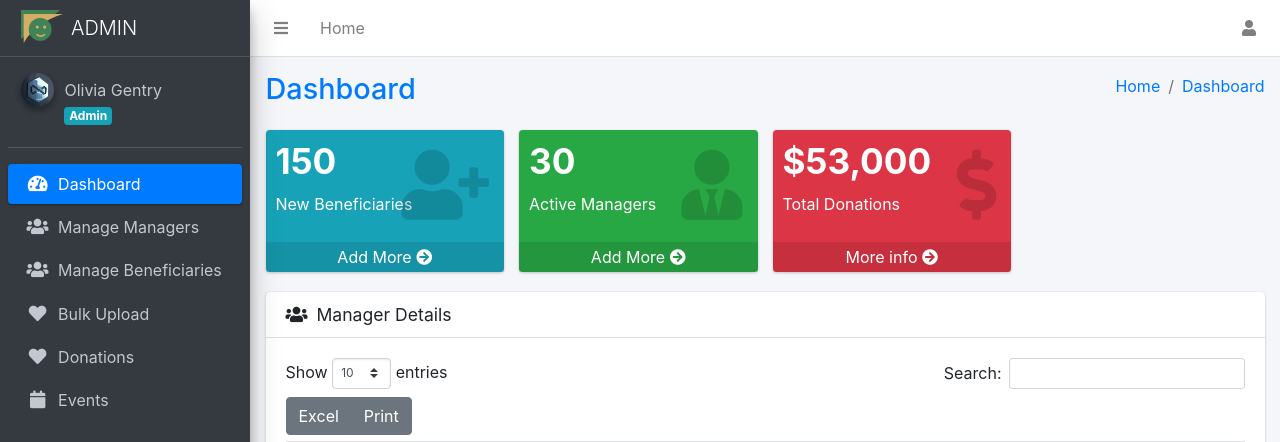
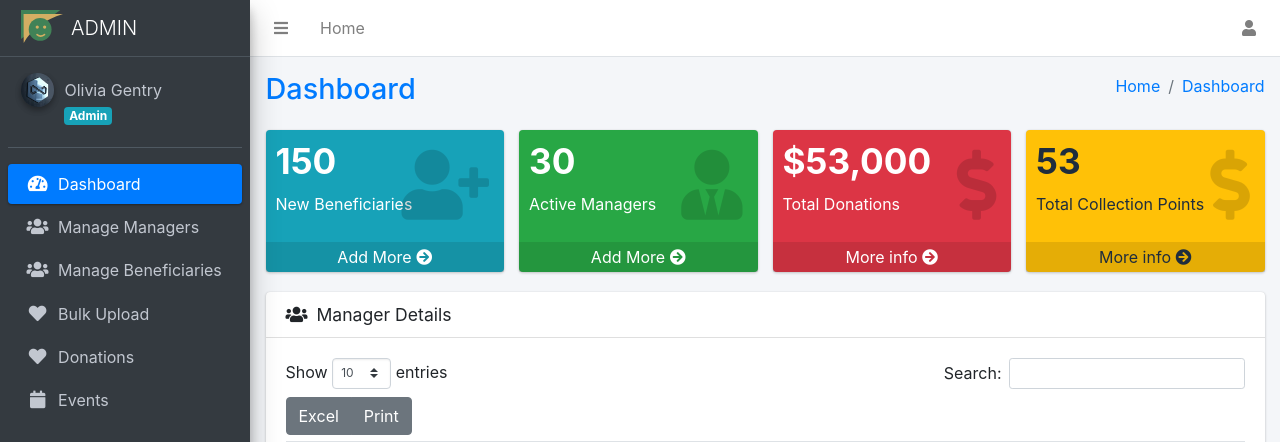
Before and after one commit to InnoviHZ/alpha, a PHP site: page /admin/admin.php in a window 1280 px wide. Shown: the top 442 px of the page. Run offline with PHP 8.4, Linux system fonts and the light colour scheme; a user stored in the database is signed in; data comes from the database, SQL or seed files in the repository; data that the repository does not hold is empty; some libraries are stand-ins or nearby versions.

Commit message:
edited admin

```diff
--- a/admin/admin.php
+++ b/admin/admin.php
@@ -251,6 +251,19 @@ $admin_reg_by = $admin_details['reg_by'];
                 <a href="#" class="small-box-footer">More info <i class="fas fa-arrow-circle-right"></i></a>
               </div>
             </div>
+            <div class="col-lg-3 col-6">
+              <!-- small box -->
+              <div class="small-box bg-warning">
+                <div class="inner">
+                  <h3>53</h3>
+                  <p>Total Collection Points</p>
+                </div>
+                <div class="icon">
+                  <i class="fas fa-dollar-sign"></i>
+                </div>
+                <a href="#" class="small-box-footer">More info <i class="fas fa-arrow-circle-right"></i></a>
+              </div>
+            </div>
           </div>
           <!-- /.row -->
           <!-- Info boxes -->
--- a/admin/collection_point.php
+++ b/admin/collection_point.php
@@ -291,6 +291,7 @@ if ($_SERVER["REQUEST_METHOD"] == "POST") {
   <!-- Bootstrap JS and dependencies -->
   <script src="https://cdn.jsdelivr.net/npm/@popperjs/core@2.11.6/dist/umd/popper.min.js"></script>
   <script src="https://cdn.jsdelivr.net/npm/bootstrap@5.3.0/dist/js/bootstrap.min.js"></script>
+
   <script>
     function register() {
       document.getElementById('newCollectionPointForm').style.display = 'block';
```
